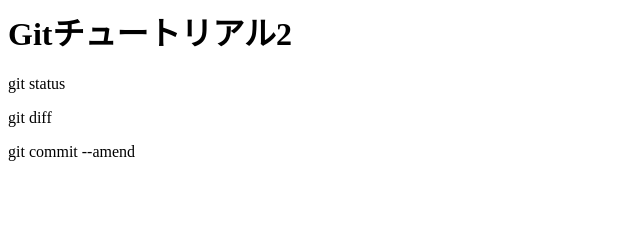
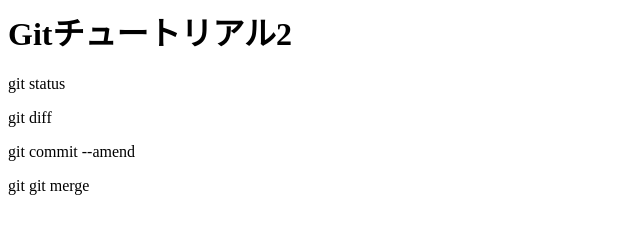
Before and after one commit to YukiNishi0415/git_tutorial, a plain HTML site: page index.html in a window 1280 px wide. Shown: the whole page, without its empty margins (0-640 px from the left). Drawn offline with Linux system fonts and the light colour scheme.

Commit message:
Git mergeを追記

```diff
--- a/index.html
+++ b/index.html
@@ -2,3 +2,4 @@
 <p>git status</p>
 <p>git diff</p>
 <p>git commit --amend</p>
+<p>git git merge</p>
```
